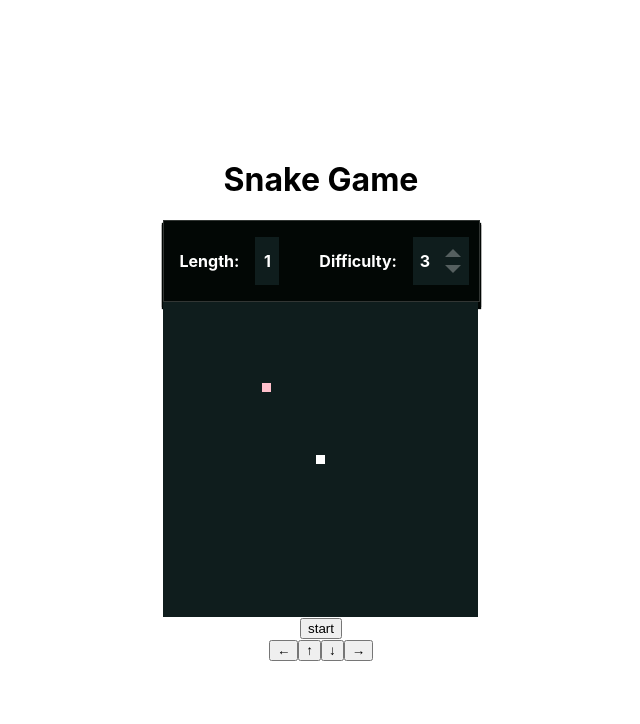
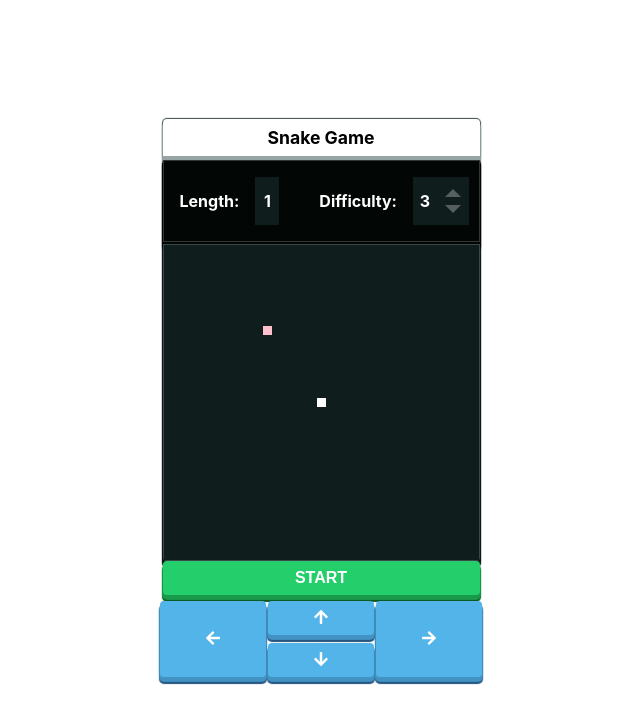
Before and after one commit to kkata/hooks-snake-game, a React (Create React App) app: page / in a window 1280 px wide. Shown: the top 724 px of the page, without its empty margins (319-959 px from the left). Built offline with nearby package versions, Linux system fonts and the light colour scheme.

Commit message:
:lipstick: update style

```diff
--- a/package.json
+++ b/package.json
@@ -3,6 +3,9 @@
   "version": "0.1.0",
   "private": true,
   "dependencies": {
+    "@fortawesome/fontawesome-svg-core": "^1.2.32",
+    "@fortawesome/free-solid-svg-icons": "^5.15.1",
+    "@fortawesome/react-fontawesome": "^0.1.13",
     "@testing-library/jest-dom": "^5.11.6",
     "@testing-library/react": "^11.2.2",
     "@testing-library/user-event": "^12.3.0",
--- a/src/components/Button.jsx
+++ b/src/components/Button.jsx
@@ -3,10 +3,26 @@ import React from 'react'
 const Button = ({ status, onStart, onStop, onRestart }) => {
   return (
     <div className="button">
-      {status === 'gameover' && <button onClick={onRestart}>gameover</button>}
-      {status === 'init' && <button onClick={onStart}>start</button>}
-      {status === 'suspended' && <button onClick={onStart}>start</button>}
-      {status === 'playing' && <button onClick={onStop}>stop</button>}
+      {status === 'gameover' && (
+        <button className="btn btn-gameover" onClick={onRestart}>
+          gameover
+        </button>
+      )}
+      {status === 'init' && (
+        <button className="btn btn-init" onClick={onStart}>
+          start
+        </button>
+      )}
+      {status === 'suspended' && (
+        <button className="btn btn-suspended" onClick={onStart}>
+          start
+        </button>
+      )}
+      {status === 'playing' && (
+        <button className="btn btn-playing" onClick={onStop}>
+          stop
+        </button>
+      )}
     </div>
   )
 }
--- a/src/components/ManipulationPanel.jsx
+++ b/src/components/ManipulationPanel.jsx
@@ -1,4 +1,11 @@
 import React from 'react'
+import { FontAwesomeIcon } from '@fortawesome/react-fontawesome'
+import {
+  faArrowLeft,
+  faArrowUp,
+  faArrowDown,
+  faArrowRight,
+} from '@fortawesome/free-solid-svg-icons'
 
 const ManipulationPanel = ({ onChange }) => {
   const onUp = () => onChange('up')
@@ -7,10 +14,20 @@ const ManipulationPanel = ({ onChange }) => {
   const onDown = () => onChange('down')
   return (
     <div className="manipulation-panel">
-      <button onClick={onLeft}>←</button>
-      <button onClick={onUp}>↑</button>
-      <button onClick={onDown}>↓</button>
-      <button onClick={onRight}>→</button>
+      <button className="manipulation-btn btn btn-left" onClick={onLeft}>
+        <FontAwesomeIcon icon={faArrowLeft} />
+      </button>
+      <div>
+        <button className="manipulation-btn btn btn-up" onClick={onUp}>
+          <FontAwesomeIcon icon={faArrowUp} />
+        </button>
+        <button className="manipulation-btn btn btn-down" onClick={onDown}>
+          <FontAwesomeIcon icon={faArrowDown} />
+        </button>
+      </div>
+      <button className="manipulation-btn btn btn-right" onClick={onRight}>
+        <FontAwesomeIcon icon={faArrowRight} />
+      </button>
     </div>
   )
 }
--- a/src/index.css
+++ b/src/index.css
@@ -5,6 +5,18 @@ body {
     sans-serif;
   -webkit-font-smoothing: antialiased;
   -moz-osx-font-smoothing: grayscale;
+}
+
+.title-container {
+  border-radius: 4px 4px 0px 0px;
+  box-shadow: 0px 4px 1px 1px #97a5a5, 0px 6px 1px 1px #3c4a4a,
+    0px 0px 1px 1px #3c4a4a;
+}
+
+.title {
+  margin: 0;
+  padding: 8px;
+  font-size: 1.1rem;
 }
 
 /* borderを含めた幅で要素の幅が計算されるように */
@@ -42,6 +54,12 @@ body {
 .field {
   display: flex;
   flex-wrap: wrap; /* b. */
+  margin-top: 2px;
+  color: white;
+  background: #0f1d1d;
+  border-radius: 0 0 4px 4px;
+  border: 1px solid #ffffff30;
+  box-shadow: 0px 4px 1px 1px #0c1818, 0px 6px 1px 1px #060f0d;
 }
 
 .snake {
@@ -128,3 +146,89 @@ body {
   transform: scale(0.8);
   opacity: 0.8;
 }
+
+.btn {
+  border: 0;
+  cursor: pointer;
+  color: white;
+  border-radius: 4px;
+  width: 100%;
+  font-weight: bold;
+  padding: 8px 16px;
+  font-size: 1rem;
+  text-transform: uppercase;
+  transition: all ease 0.2s;
+}
+
+.btn-init,
+.btn-suspended {
+  box-shadow: 0px 4px 1px 1px #199a4b, 0px 6px 1px 1px #0b5420;
+  background: #23ce6b;
+}
+
+.btn-playing {
+  box-shadow: 0px 4px 1px 1px #d4a752, 0px 6px 1px 1px #956933;
+  background: #ffd166;
+}
+
+.btn-gameover {
+  box-shadow: 0px 4px 1px 1px #ce3959, 0px 6px 1px 1px #8b1c2c;
+  background: #ef476f;
+}
+
+.btn:focus {
+  outline: 0;
+}
+
+.btn:active {
+  box-shadow: 0px 0px 0px 0px;
+  transform: translateY(6px);
+}
+
+.btn-init:active,
+.btn-suspended:active {
+  background: #20bd60;
+}
+
+.btn-playing:active {
+  background: #eabc5c;
+}
+
+.btn-gameover:active {
+  background: #de4064;
+}
+
+.manipulation-panel {
+  margin-top: 2px;
+  display: flex;
+  justify-content: center;
+}
+
+.manipulation-btn {
+  min-width: 106px;
+  margin: 4px 2px;
+  background: #52b4e8;
+  box-shadow: 0px 4px 1px 1px #4293c4, 0px 6px 1px 1px #21507b;
+}
+
+.btn-move:active {
+  background: #4293c4;
+}
+
+.btn-left,
+.btn-right {
+  min-width: 106px;
+  width: 106px;
+}
+.btn-left {
+  margin-left: 0;
+}
+.btn-right {
+  margin-right: 0;
+}
+
+.btn-up,
+.btn-down {
+  margin-left: 0px;
+  margin-right: 0px;
+}
```
Also changed, not shown: 1 other file (tests, documents, lock files or other folders).
